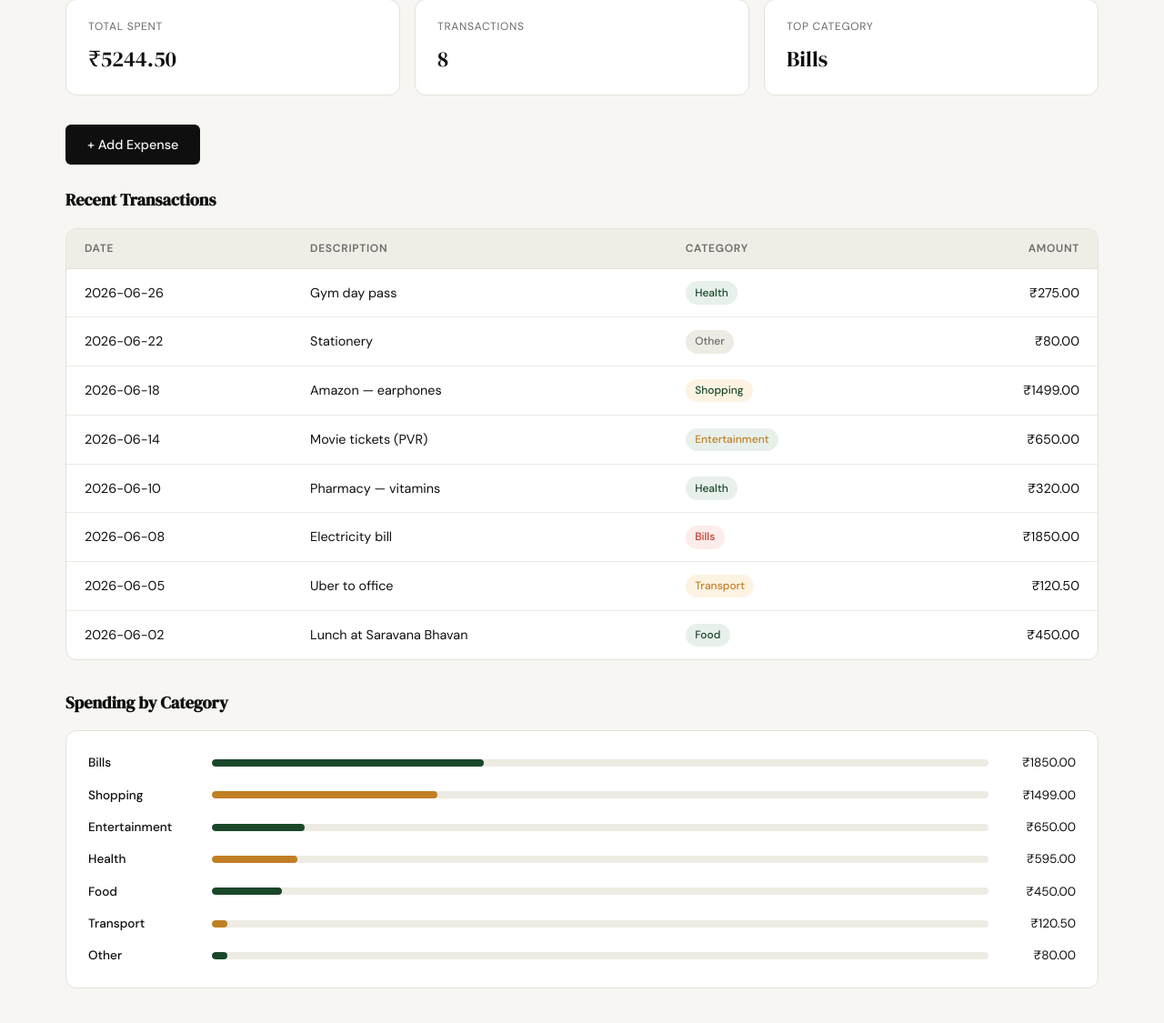
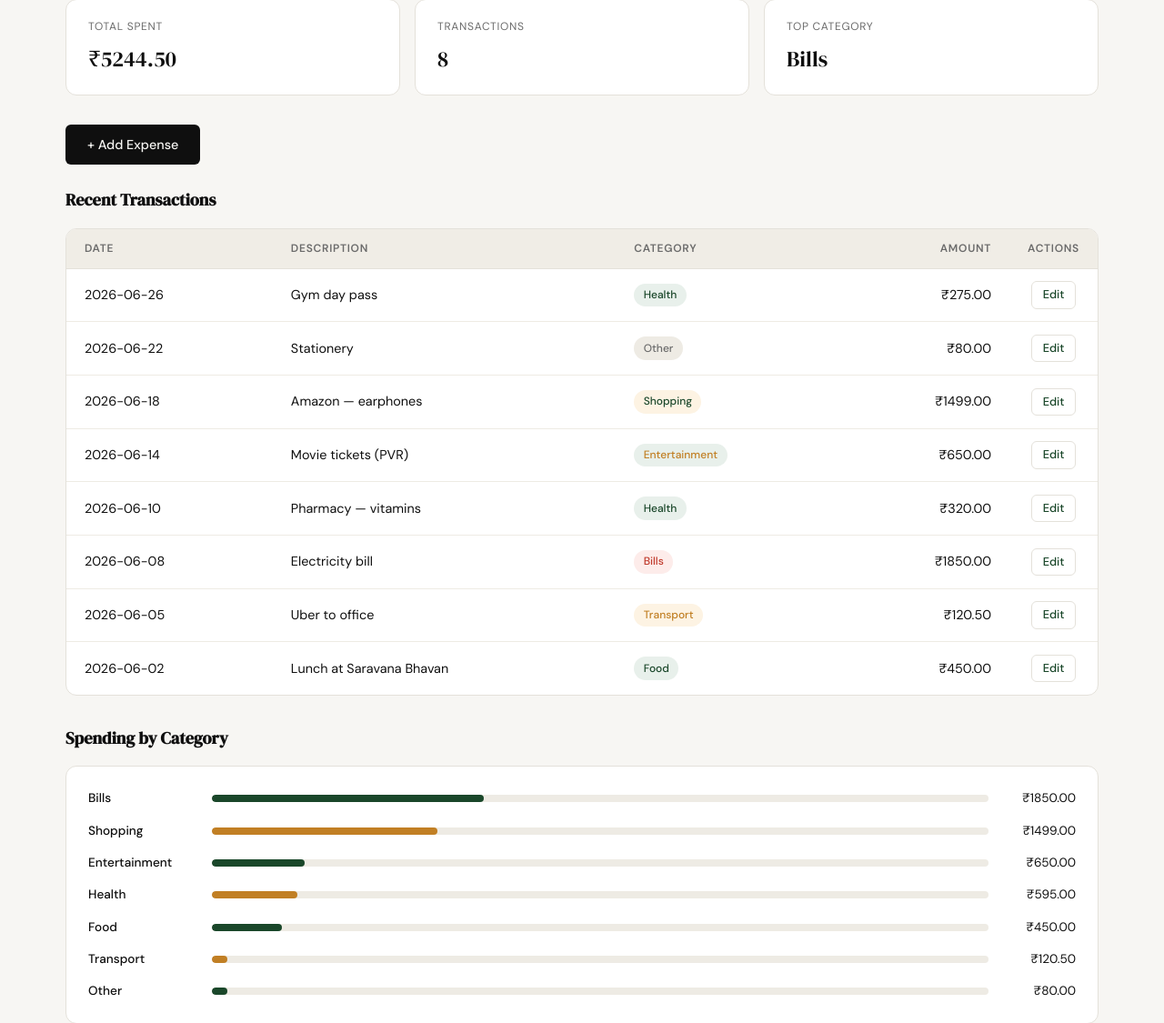
Before and after one commit to Anshul20052000/spendly-claude, a Flask app: page /profile in a window 1280 px wide. Shown: the part 424-1549 px from the top of the page at 91% size. Run offline with Flask 3, Linux system fonts and the light colour scheme; a user stored in the database is signed in; data comes from the database, SQL or seed files in the repository.

Commit message:
feat: add edit button to transaction rows on dashboard
- Add Actions column with Edit link to profile transaction table
- Include expense id in get_recent_transactions query result
- Add profile-action-edit button styles in profile.css

Co-Authored-By: Claude <noreply@anthropic.com>

```diff
--- a/database/queries.py
+++ b/database/queries.py
@@ -98,7 +98,7 @@ def get_summary_stats(user_id, date_from=None, date_to=None):
 def get_recent_transactions(user_id, limit=10, date_from=None, date_to=None):
     """Return a list of dicts for the user's most recent expenses.
 
-    Each dict has: date, description, category, amount.
+    Each dict has: id, date, description, category, amount.
     Ordered newest-first. Returns empty list if no expenses.
 
     Optional date_from and date_to (YYYY-MM-DD) filter the date range inclusively.
@@ -108,12 +108,13 @@ def get_recent_transactions(user_id, limit=10, date_from=None, date_to=None):
         where, params = _build_date_filter(user_id, date_from, date_to)
 
         rows = conn.execute(
-            f"SELECT date, description, category, amount "
+            f"SELECT id, date, description, category, amount "
             f"FROM expenses WHERE {where} ORDER BY date DESC LIMIT ?",
             params + [limit],
         ).fetchall()
         return [
             {
+                "id": row["id"],
                 "date": row["date"],
                 "description": row["description"],
                 "category": row["category"],
--- a/static/css/profile.css
+++ b/static/css/profile.css
@@ -214,6 +214,28 @@
     font-variant-numeric: tabular-nums;
 }
 
+.profile-table .col-actions {
+    text-align: center;
+    width: 80px;
+}
+
+.profile-action-edit {
+    display: inline-block;
+    padding: 0.25rem 0.75rem;
+    border: 1px solid var(--border);
+    border-radius: var(--radius-sm);
+    font-size: 0.8rem;
+    font-weight: 500;
+    color: var(--accent);
+    background: var(--paper-card);
+    transition: all 0.2s;
+}
+
+.profile-action-edit:hover {
+    border-color: var(--accent);
+    background: var(--accent-light);
+}
+
 /* ---- Category badges ---- */
 .profile-badge {
     display: inline-block;
--- a/templates/profile.html
+++ b/templates/profile.html
@@ -79,6 +79,7 @@
                     <th>Description</th>
                     <th>Category</th>
                     <th class="col-amount">Amount</th>
+                    <th class="col-actions">Actions</th>
                 </tr>
             </thead>
             <tbody>
@@ -92,6 +93,12 @@
                         </span>
                     </td>
                     <td class="col-amount">₹{{ "%.2f"|format(tx.amount) }}</td>
+                    <td class="col-actions">
+                        <a href="{{ url_for('edit_expense', id=tx.id) }}"
+                           class="profile-action-edit" title="Edit expense">
+                            Edit
+                        </a>
+                    </td>
                 </tr>
             {% endfor %}
             </tbody>
```
